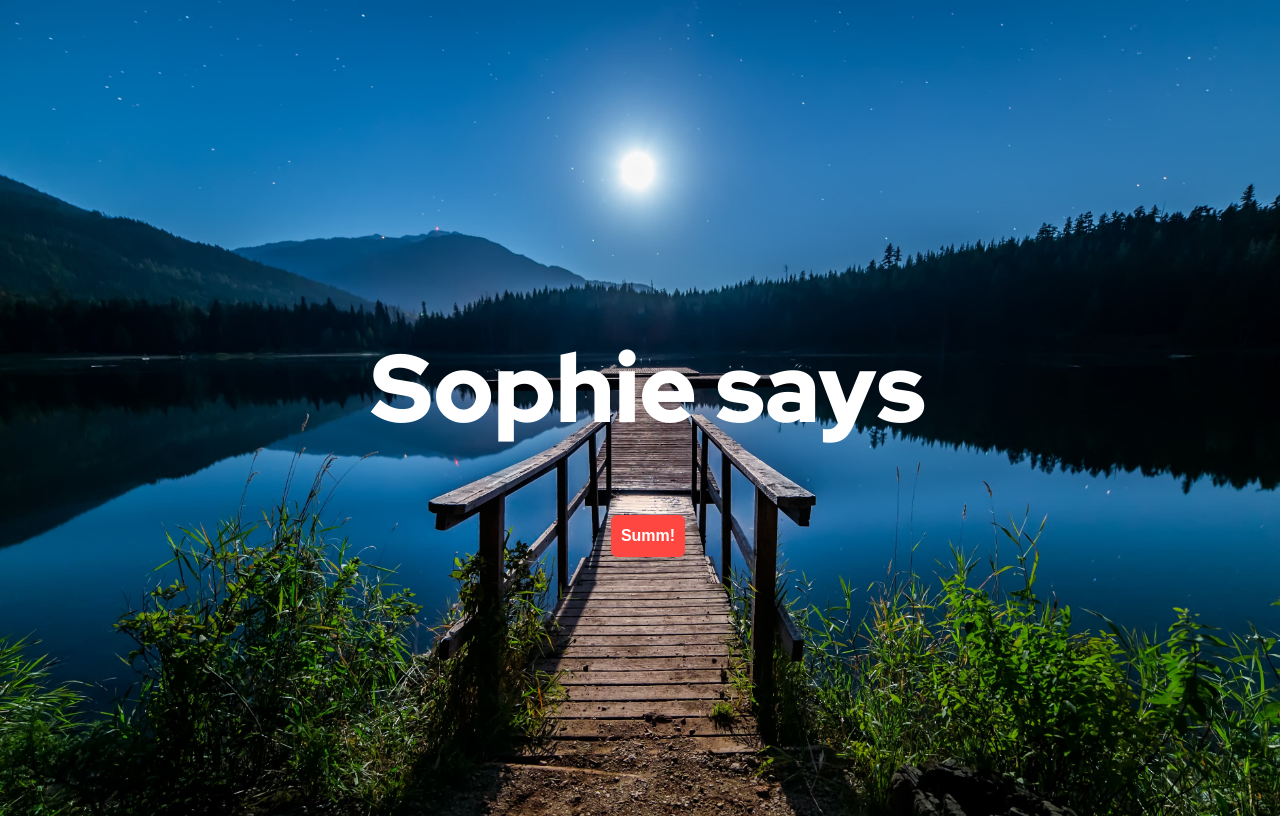
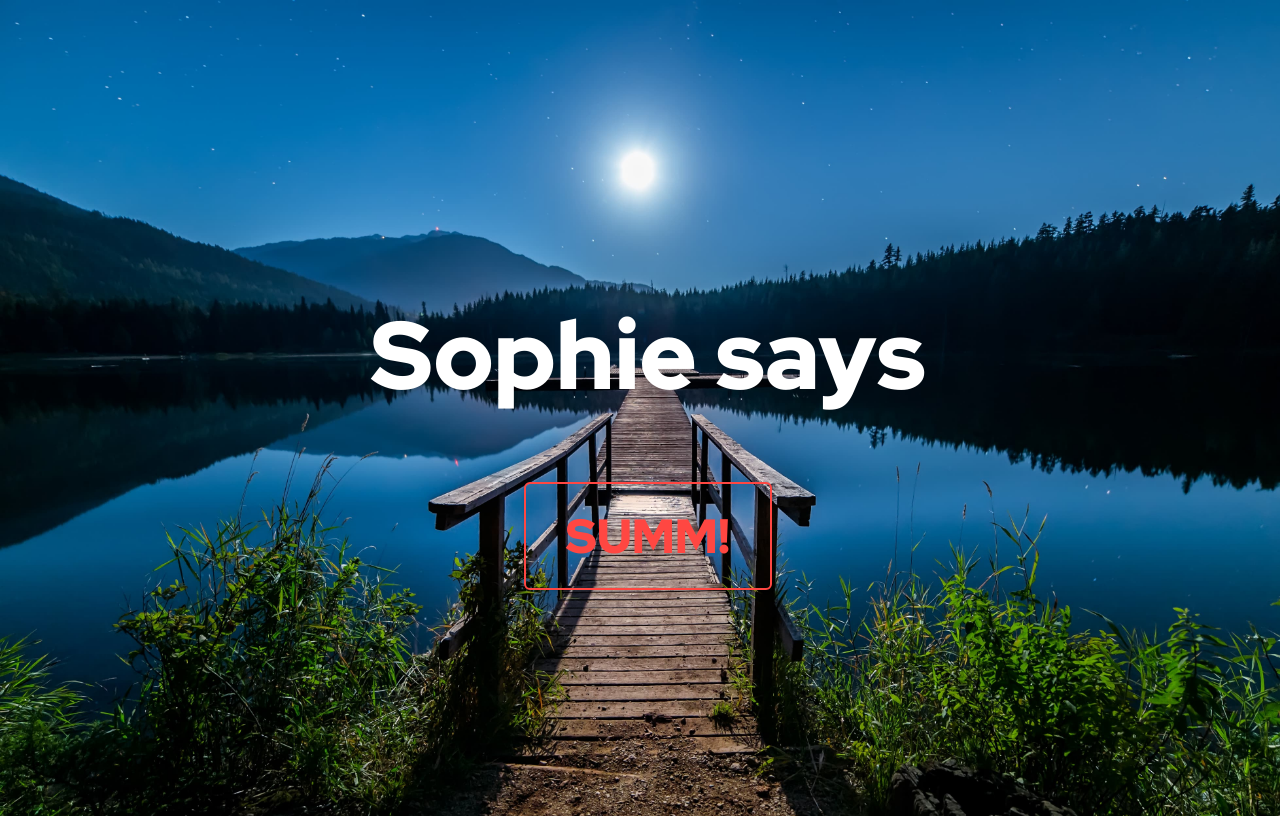
Before and after one commit to stalegjelsten/sophies-crickets, a SvelteKit app: page / in a window 1280 px wide. Built offline with nearby package versions, Linux system fonts and the light colour scheme.

Commit message:
makes button huge

```diff
--- a/src/routes/+page.svelte
+++ b/src/routes/+page.svelte
@@ -22,7 +22,7 @@
 <main>
 	<div id="hoved">
 		<h1>Sophie says</h1>
-		<button on:click|self|preventDefault={(playing = () => play())}>Summ!</button>
+		<button on:click|self|preventDefault={(playing = () => play())}>SUMM!</button>
 	</div>
 </main>
 
@@ -56,16 +56,16 @@
 		cursor: pointer;
 		border-radius: 6px;
 		border: 2px solid #ff4742;
+		background: 0 0;
+		color: #ff4742;
+		padding: 15pt 30pt 15pt 30pt;
+		box-shadow: rgba(0, 0, 0, 0.07) 0px 2px 4px 0px, rgba(0, 0, 0, 0.05) 0px 1px 1.5px 0px;
+		font-weight: 800;
+		font-size: 36pt;
+		font-family: 'Red Hat Display', Arial;
+	}
+	button:hover {
 		color: #fff;
 		background-color: #ff4742;
-		padding: 8px;
-		box-shadow: rgba(0, 0, 0, 0.07) 0px 2px 4px 0px, rgba(0, 0, 0, 0.05) 0px 1px 1.5px 0px;
-		font-weight: 800;
-		font-size: 16px;
-		height: 42px;
-	}
-	button:hover {
-		background: 0 0;
-		color: #ff4742;
 	}
 </style>
```
